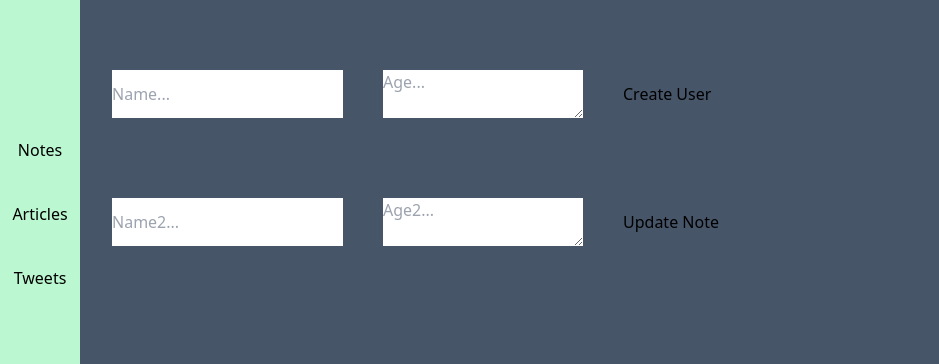
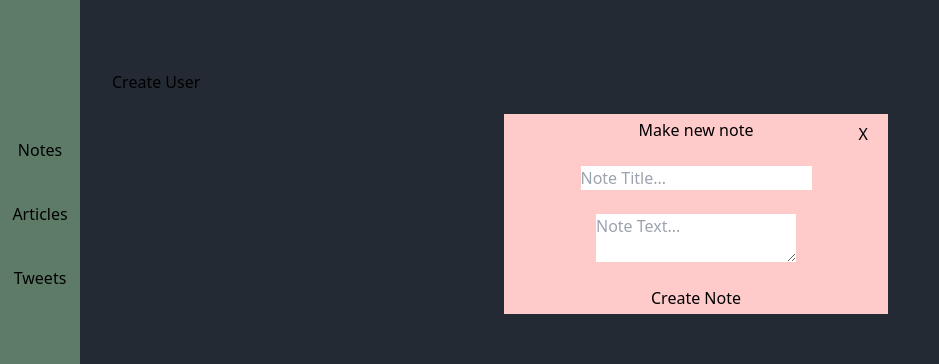
Before and after one commit to justin1494/notly, a React (Create React App) app in the folder client/: page /notes in a window 1280 px wide. Both pictures are taken after a click on the button "Create User". Shown: the part 186-550 px from the top of the page, without its empty margins (0-939 px from the left). Built offline with nearby package versions, Linux system fonts and the light colour scheme; no server answers.

Commit message:
made modal show and hide using redus state

```diff
--- a/client/src/app/store.js
+++ b/client/src/app/store.js
@@ -5,6 +5,7 @@ import listOfArticlesSlice from "../slices/listOfArticlesSlice";
 import noteTitleSlice from "../slices/noteTitleSlice";
 import noteTextSlice from "../slices/noteTextSlice";
 import noteIdSlice from "../slices/noteIdSlice";
+import modalHiddenSlice from "../slices/modalHiddenSlice";
 
 export default configureStore({
   reducer: {
@@ -14,5 +15,6 @@ export default configureStore({
     noteTitle: noteTitleSlice,
     noteText: noteTextSlice,
     noteId: noteIdSlice,
+    modalHidden: modalHiddenSlice,
   },
 });
--- a/client/src/components/Modal.js
+++ b/client/src/components/Modal.js
@@ -1,10 +1,29 @@
 import React from "react";
-
+import { useSelector, useDispatch } from "react-redux";
+import { setModalHidden } from "../slices/modalHiddenSlice";
 
 const Modal = () => {
+  const modalHidden = useSelector((state) => state.modalHidden.value);
+  const dispatch = useDispatch();
+
   return (
-    <div className="absolute flex justify-center items-center left-0 top-0 h-full w-full pl-28 bg-black/50">
-      <div className="h-40 w-auto bg-red-200"></div>
+    <div
+      className={`${modalHidden} absolute flex justify-center items-center left-0 top-0 h-full w-full pl-28 bg-black/50`}>
+      <div className="relative h-1/4 w-96 bg-red-200">
+        <div className="flex flex-col items-center justify-center h-full gap-6">
+          <p>Make new note</p>
+          <input type="text" placeholder="Note Title..." />
+          <textarea type="text" placeholder="Note Text..." />
+          <button>Create Note</button>
+        </div>
+        <button
+          className="absolute top-2 right-5"
+          onClick={() => {
+            dispatch(setModalHidden("hidden"));
+          }}>
+          X
+        </button>
+      </div>
     </div>
   );
 };
--- a/client/src/components/Note.js
+++ b/client/src/components/Note.js
@@ -5,6 +5,7 @@ import { addNotes } from "../slices/listOfNotesSlice";
 import { addNoteTitle } from "../slices/noteTitleSlice";
 import { addNoteText } from "../slices/noteTextSlice";
 import { addNoteId } from "../slices/noteIdSlice";
+import { setModalHidden } from "../slices/modalHiddenSlice";
 
 const Note = () => {
   const listOfNotes = useSelector((state) => state.listOfNotes.value);
@@ -13,11 +14,6 @@ const Note = () => {
   const noteId = useSelector((state) => state.noteId.value);
 
   const dispatch = useDispatch();
-
-  // const [noteTitle, setNoteTitle] = useState("");
-  // const [noteText, setNoteText] = useState("");
-  // const [noteId, setNoteId] = useState("");
-
   const inputTitleRef = React.useRef();
   const inputTextRef = React.useRef();
 
@@ -48,6 +44,10 @@ const Note = () => {
     Axios.patch(`http://localhost:3001/notes/${noteId}`, {
       title: inputTitleRef.current.value,
     }).then(() => handleNotesUpdate());
+  };
+
+  const hideModalHandler = () => {
+    dispatch(setModalHidden(""));
   };
 
   return (
@@ -86,7 +86,7 @@ const Note = () => {
         })}
       </div>
       <div className="mt-48 flex gap-10">
-        <input
+        {/* <input
           type="text"
           placeholder="Name..."
           onChange={(e) => {
@@ -101,15 +101,16 @@ const Note = () => {
             // setNoteText(e.target.value);
             dispatch(addNoteText(e.target.value));
           }}
-        />
+        /> */}
         <button
           onClick={() => {
-            createNote();
+            // createNote();
+            hideModalHandler();
           }}>
           Create User
         </button>
       </div>
-      <div className="flex gap-10 mt-20">
+      {/* <div className="flex gap-10 mt-20">
         <input
           type="text"
           placeholder="Name2..."
@@ -134,7 +135,7 @@ const Note = () => {
           }}>
           Update Note
         </button>
-      </div>
+      </div> */}
     </>
   );
 };
--- a/client/src/pages/Notes.js
+++ b/client/src/pages/Notes.js
@@ -11,7 +11,7 @@ const Notes = () => {
 
   return (
     <>
-      {/* <Modal /> */}
+      <Modal/>
       <h1>
         <span className={navColor}>Notes</span> page
       </h1>
--- /dev/null
+++ b/client/src/slices/modalHiddenSlice.js
@@ -0,0 +1,18 @@
+import { createSlice } from "@reduxjs/toolkit";
+
+export const modalHiddenSlice = createSlice({
+  name: "modalHidden",
+  initialState: {
+    value: "hidden",
+  },
+  reducers: {
+    setModalHidden: (state, action) => {
+      state.value = action.payload;
+    },
+  },
+});
+
+// // Action creators are generated for each case reducer function
+export const { setModalHidden } = modalHiddenSlice.actions;
+
+export default modalHiddenSlice.reducer;
```
